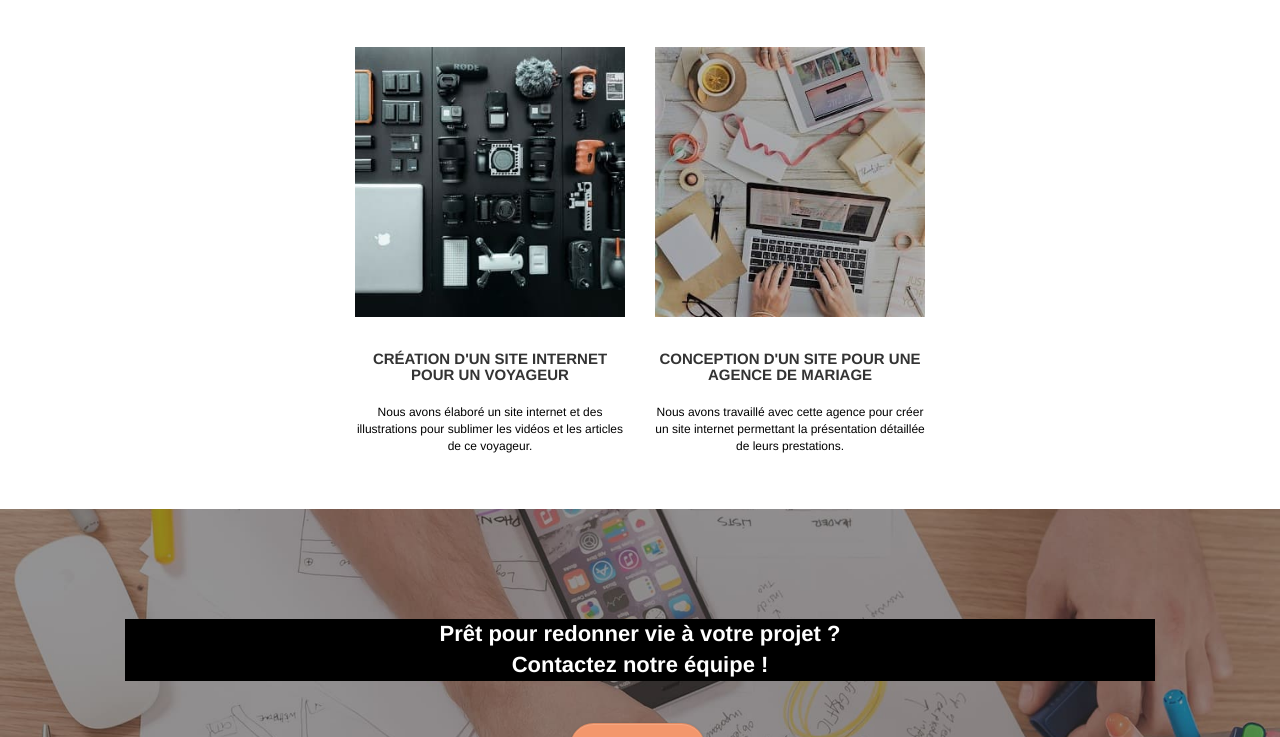
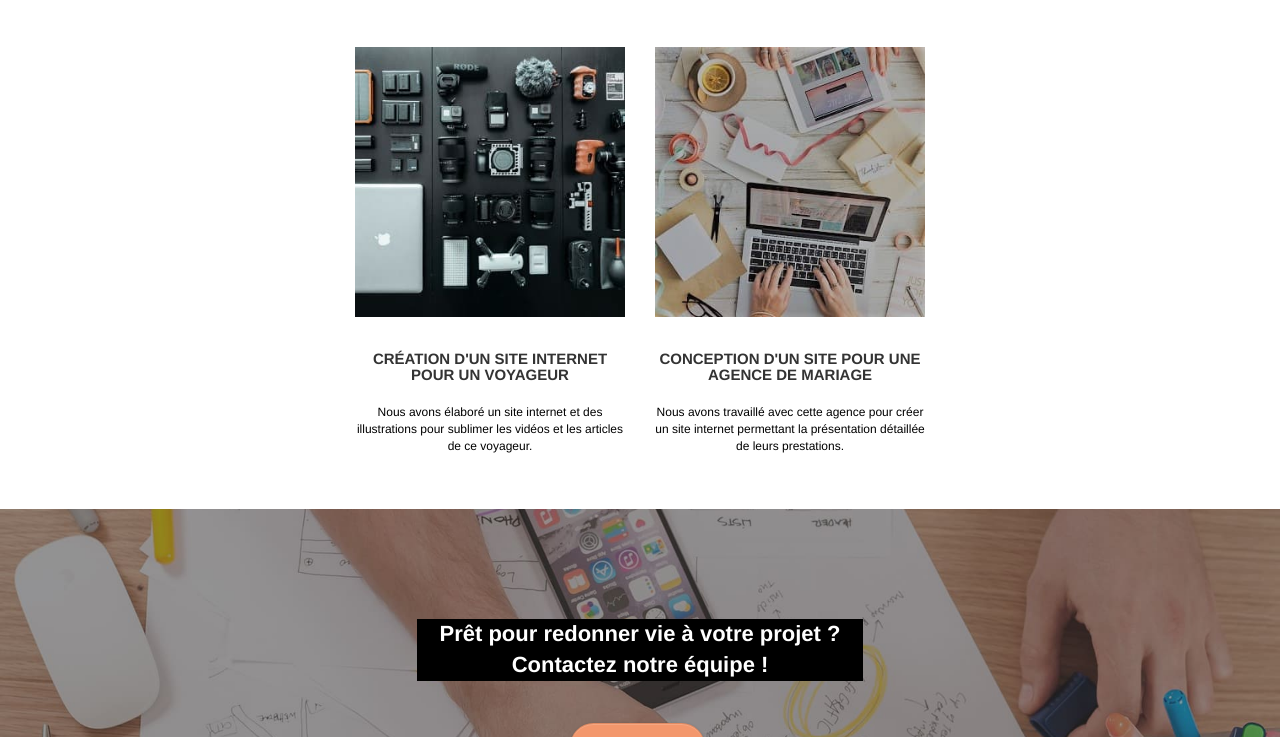
Before and after one commit to dorianthedev/Chouette-agence-am-lioration, a plain HTML site: page index.html in a window 1280 px wide. Shown: the part 2063-2800 px from the top of the page. Drawn offline with Linux system fonts and the light colour scheme.

Commit message:
correctif bg title et suppr a facebook text

```diff
--- a/index.html
+++ b/index.html
@@ -55,7 +55,7 @@
 		<section class="bloc bg-banniere d-bloc bg-t-edge bloc-bg-texture b-parallax" id="bloc-1-hero" aria-label="bannière de présentation">
 			<div class="container bloc-lg">
 				<div class="row tight-width-whitespace">
-					<div class="col-sm-12">
+					<div class="col-sm-12 align-bg-title">
 						<h1 class="text-center hero-bloc-text tc-white">
 							La chouette agence
 						</h1>
@@ -200,7 +200,7 @@
 <!-- bloc-5-cta -->
 		<section class="bloc bgc-dark-slate-blue bg-banniere d-bloc bloc-bg-texture" id="bloc-5-cta">
 			<div class="container bloc-lg">
-				<div class="row">
+				<div class="row align-bg-title">
 					<h2 class="mg-md text-center color-presentation block-contact-visibilite">
 						Prêt pour redonner vie à votre projet ?<br>Contactez notre équipe !
 					</h2>
@@ -223,7 +223,7 @@
 						<div class="row row-no-gutters social">
 							<div class="col-sm-3">
 								<div class="text-center">
-									<a class="social" href="https://www.twitter.com" aria-label="Logo Twitter"><span class="fa fa-twitter icon-md"></span>Facebook</a>
+									<a class="social" href="https://www.twitter.com" aria-label="Logo Twitter"><span class="fa fa-twitter icon-md"></span></a>
 								</div>
 							</div>
 							<div class="col-sm-3">
--- a/style.css
+++ b/style.css
@@ -931,3 +931,9 @@ blockquote p {
 cite {
     color: black;
 }
+
+.align-bg-title {
+    display: flex;
+    flex-direction: column;
+    align-items: center;
+}
```
Also changed, not shown: nous-contacter.html (+1 -1 lines).
